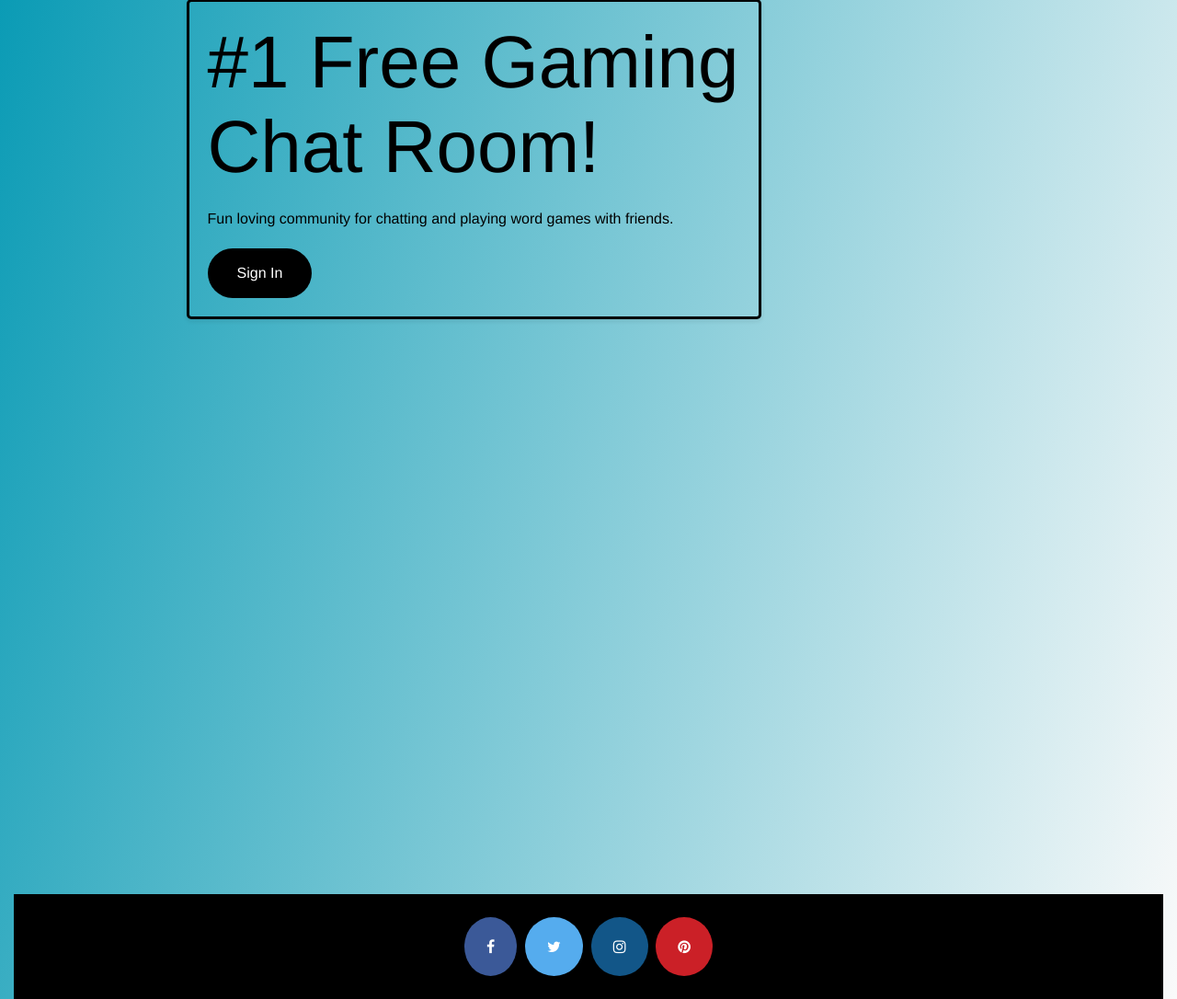
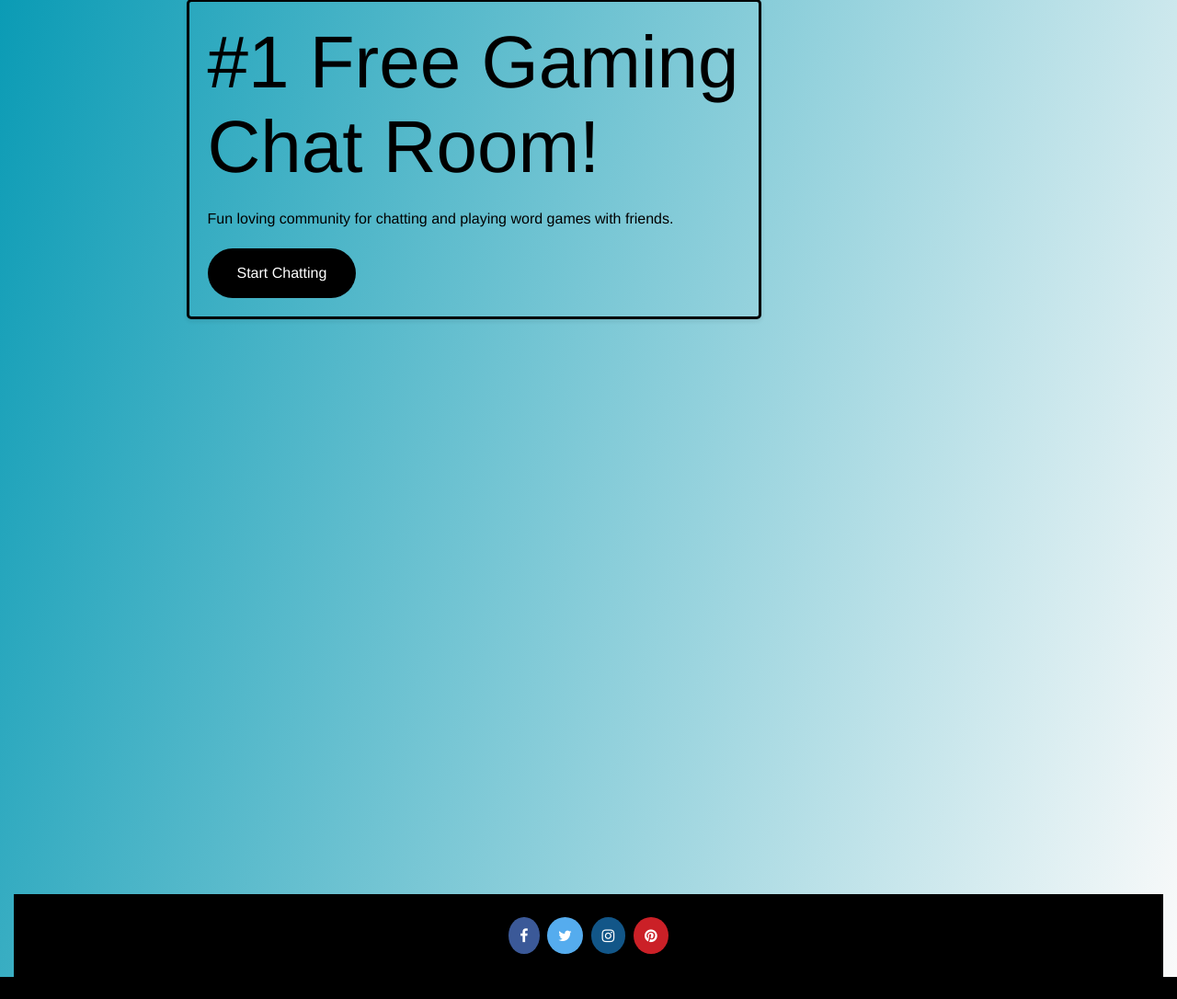
Before and after one commit to Syncline-blip/CITS3403-Project-1, a Flask app: page / in a window 1280 px wide. Shown: the part 245-1331 px from the top of the page at 92% size. After the commit the page ends 1307 px from the top, so only its background shows below. Run offline with Flask 3, Linux system fonts and the light colour scheme; some libraries are stand-ins or nearby versions.

Commit message:
Intro-Page_Images

```diff
--- a/website/static/css/Intro_Page.css
+++ b/website/static/css/Intro_Page.css
@@ -43,7 +43,7 @@ body {
     }
 
     .fa {
-      padding: 2%;
+      padding: 1%;
       text-align: center;
       text-decoration: none;
       margin: 5px 2px;
--- a/website/templates/intro.html
+++ b/website/templates/intro.html
@@ -16,7 +16,7 @@
     <h1>#1 Free Gaming Chat Room!</h1>
     <p>Fun loving community for chatting and playing word games with friends.</p>
     <form action="chatroom.html">
-      <button class="button button1">Sign In</button>
+      <button class="button button1">Start Chatting</button>
     </form>
   </div>
   <div class ="footer">
```
Also changed, not shown: 3 other files.
